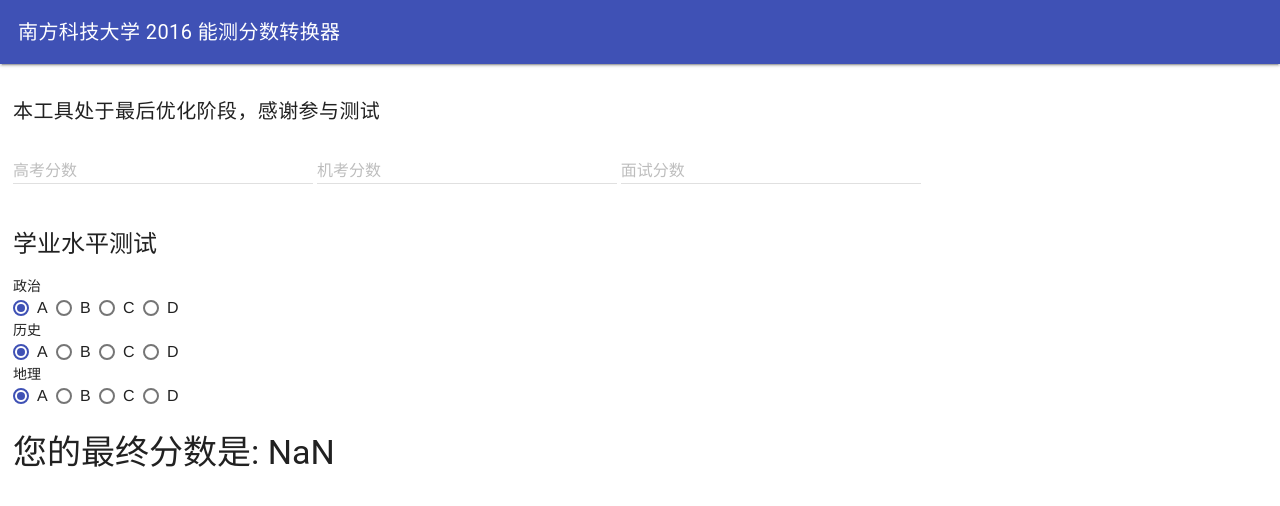
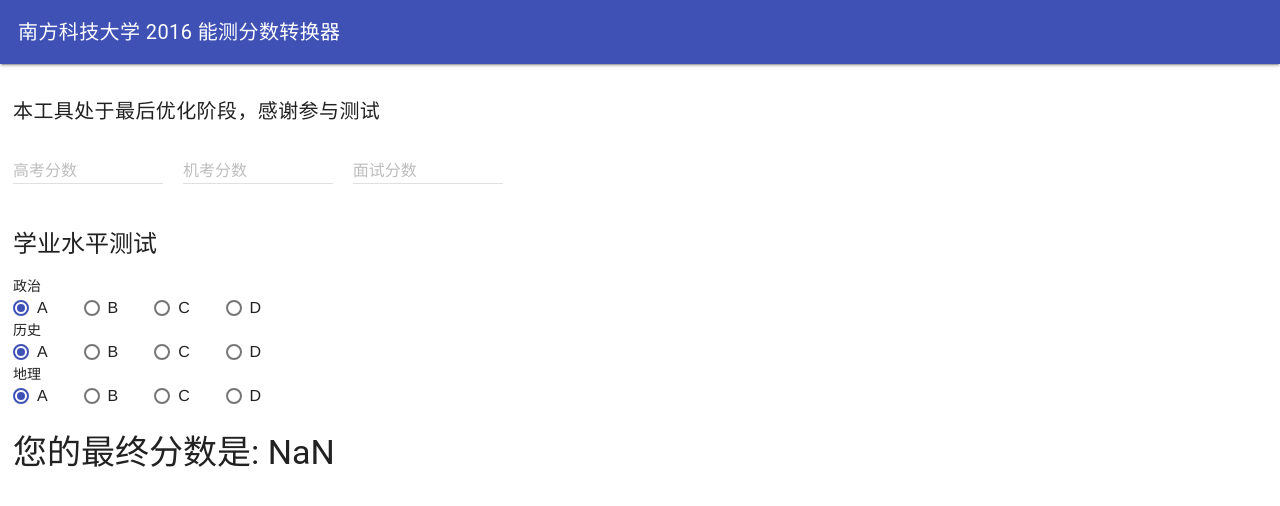
Before and after one commit to ziqin/sustc-calc, a plain HTML site: page index.html in a window 1280 px wide. Drawn offline with Linux system fonts and the light colour scheme.

Commit message:
simplify layout

```diff
--- a/calc.js
+++ b/calc.js
@@ -10,10 +10,6 @@
     self.pol = ko.observable(25);
     self.his = ko.observable(25);
     self.geo = ko.observable(25);
-
-    self.calcs2 = function () {
-        return 10;
-    };
 
     self.setPol = function (score) {
         self.pol(score);
@@ -35,6 +31,7 @@
                Number(self.cbt()) * 25 / 100 +
                Number(self.inv()) +
                s2t / 7.5;
+
         return result.toFixed(2);
     }, self);
 }
--- a/index.html
+++ b/index.html
@@ -2,14 +2,14 @@
 <html lang="zh-CN">
 
 <head>
+    <meta charset="UTF-8" />
     <title>南方科技大学 2016 能测分数转换器</title>
-    <meta charset="UTF-8" />
     <meta name="viewport" content="width=device-width, initial-scale=1.0">
-    <script defer type="text/javascript" src="knockout-3.4.0.js"></script>
-    <script defer type="text/javascript" src="calc.js"></script>
     <link rel="stylesheet" href="mdl/material.min.css" />
-    <link rel="stylesheet" href="https://fonts.lug.ustc.edu.cn/icon?family=Material+Icons">
-    <script defer type="text/javascript" src="mdl/material.min.js"></script>
+    <style type="text/css">
+        .mdl-radio__label { margin-right: 2em; }
+        .mdl-textfield { margin-right: 1em; width: 150px}
+    </style>
 </head>
 
 <body>
@@ -42,19 +42,19 @@
                         <div>
                             <label class="mdl-radio mdl-js-radio mdl-js-ripple-effect">
                                 <input type="radio" class="mdl-radio__button" name="pol" data-bind="event:{ change:function(data,event){setPol(25)} }" checked>
-                                <span class="mdl-radio__label">A&nbsp;</span>
+                                <span class="mdl-radio__label">A</span>
                             </label>
                             <label class="mdl-radio mdl-js-radio mdl-js-ripple-effect">
                                 <input type="radio" class="mdl-radio__button" name="pol" data-bind="event:{ change:function(data,event){setPol(21)} }">
-                                <span class="mdl-radio__label">B&nbsp;</span>
+                                <span class="mdl-radio__label">B</span>
                             </label>
                             <label class="mdl-radio mdl-js-radio mdl-js-ripple-effect">
                                 <input type="radio" class="mdl-radio__button" name="pol" data-bind="event:{ change:function(data,event){setPol(17)} }">
-                                <span class="mdl-radio__label">C&nbsp;</span>
+                                <span class="mdl-radio__label">C</span>
                             </label>
                             <label class="mdl-radio mdl-js-radio mdl-js-ripple-effect">
                                 <input type="radio" class="mdl-radio__button" name="pol" data-bind="event:{ change:function(data,event){setPol(00)} }">
-                                <span class="mdl-radio__label">D&nbsp;</span>
+                                <span class="mdl-radio__label">D</span>
                             </label>
                         </div>
                     </div>
@@ -63,19 +63,19 @@
                         <div>
                             <label class="mdl-radio mdl-js-radio mdl-js-ripple-effect">
                                 <input type="radio" class="mdl-radio__button" name="his" data-bind="event:{ change:function(data,event){setHis(25)} }" checked>
-                                <span class="mdl-radio__label">A&nbsp;</span>
+                                <span class="mdl-radio__label">A</span>
                             </label>
                             <label class="mdl-radio mdl-js-radio mdl-js-ripple-effect">
                                 <input type="radio" class="mdl-radio__button" name="his" data-bind="event:{ change:function(data,event){setHis(21)} }">
-                                <span class="mdl-radio__label">B&nbsp;</span>
+                                <span class="mdl-radio__label">B</span>
                             </label>
                             <label class="mdl-radio mdl-js-radio mdl-js-ripple-effect">
                                 <input type="radio" class="mdl-radio__button" name="his" data-bind="event:{ change:function(data,event){setHis(17)} }">
-                                <span class="mdl-radio__label">C&nbsp;</span>
+                                <span class="mdl-radio__label">C</span>
                             </label>
                             <label class="mdl-radio mdl-js-radio mdl-js-ripple-effect">
                                 <input type="radio" class="mdl-radio__button" name="his" data-bind="event:{ change:function(data,event){setHis(00)} }">
-                                <span class="mdl-radio__label">D&nbsp;</span>
+                                <span class="mdl-radio__label">D</span>
                             </label>
                         </div>
                     </div>
@@ -85,19 +85,19 @@
                             <div>
                                 <label class="mdl-radio mdl-js-radio mdl-js-ripple-effect">
                                     <input type="radio" class="mdl-radio__button" name="geo" data-bind="event:{ change:function(data,event){setGeo(25)} }" checked>
-                                    <span class="mdl-radio__label">A&nbsp;</span>
+                                    <span class="mdl-radio__label">A</span>
                                 </label>
                                 <label class="mdl-radio mdl-js-radio mdl-js-ripple-effect">
                                     <input type="radio" class="mdl-radio__button" name="geo" data-bind="event:{ change:function(data,event){setGeo(21)} }">
-                                    <span class="mdl-radio__label">B&nbsp;</span>
+                                    <span class="mdl-radio__label">B</span>
                                 </label>
                                 <label class="mdl-radio mdl-js-radio mdl-js-ripple-effect">
                                     <input type="radio" class="mdl-radio__button" name="geo" data-bind="event:{ change:function(data,event){setGeo(17)} }">
-                                    <span class="mdl-radio__label">C&nbsp;</span>
+                                    <span class="mdl-radio__label">C</span>
                                 </label>
                                 <label class="mdl-radio mdl-js-radio mdl-js-ripple-effect">
                                     <input type="radio" class="mdl-radio__button" name="geo" data-bind="event:{ change:function(data,event){setGeo(00)} }">
-                                    <span class="mdl-radio__label">D&nbsp;</span>
+                                    <span class="mdl-radio__label">D</span>
                                 </label>
                             </div>
                         </div>
@@ -107,5 +107,8 @@
             </div>
         </main>
     </div>
+    <script type="text/javascript" src="knockout-3.4.0.js"></script>
+    <script type="text/javascript" src="calc.js"></script>
+    <script type="text/javascript" src="mdl/material.min.js"></script>
 </body>
 </html>
```
